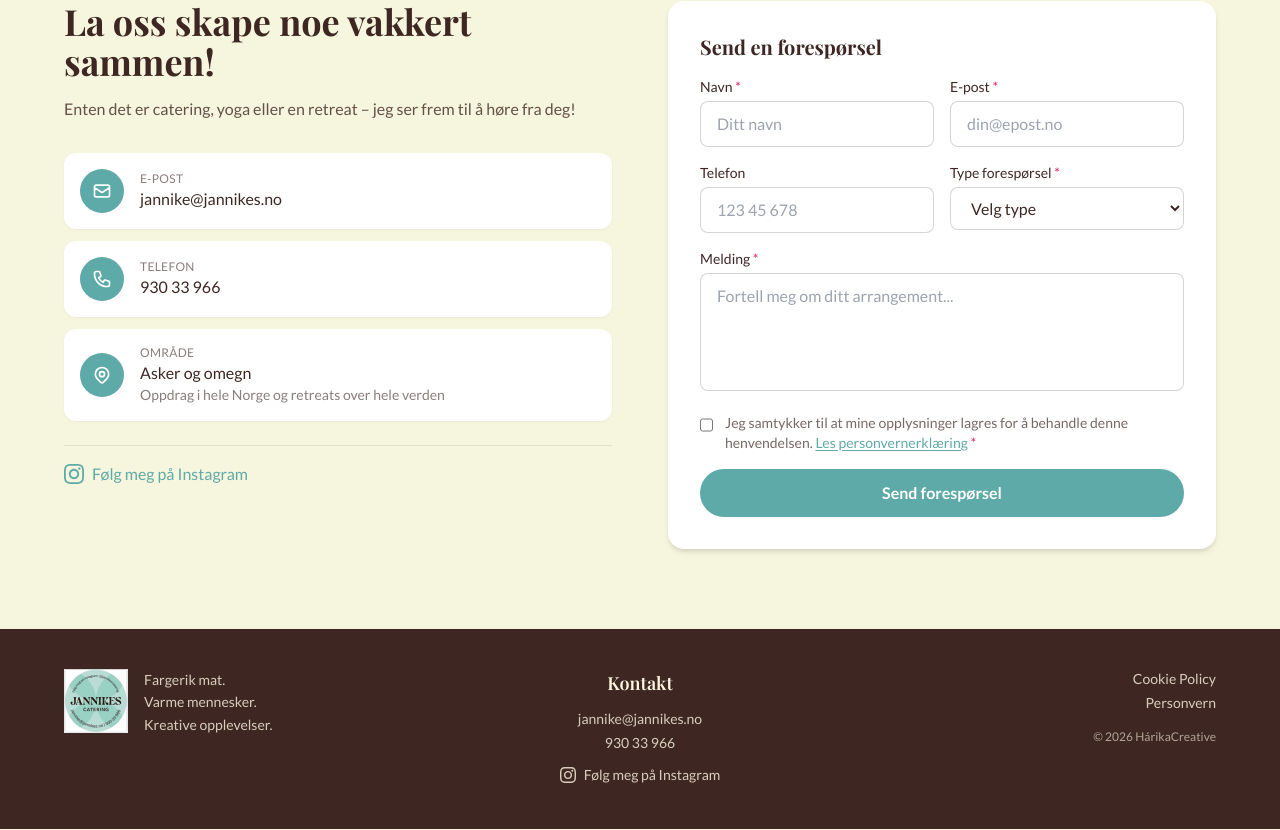
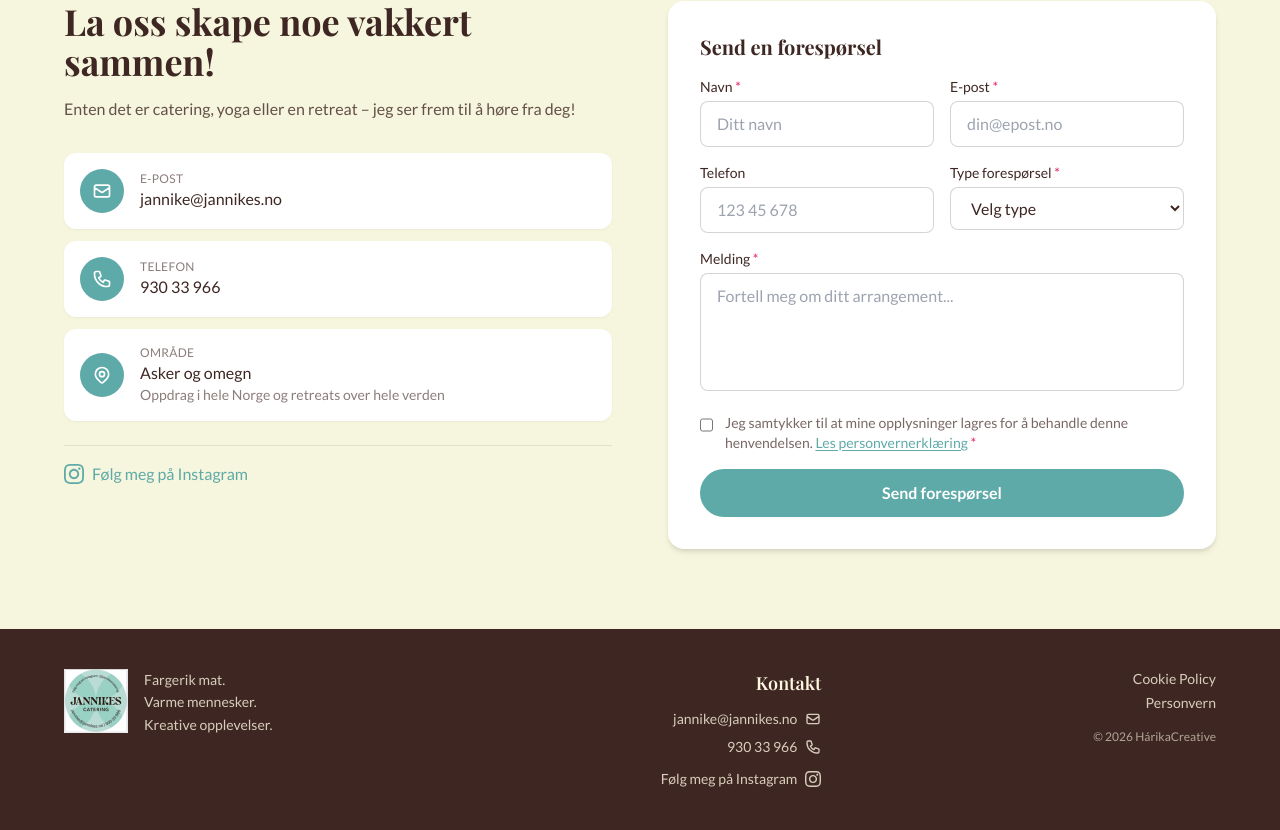
Before and after one commit to HarikaCreative/jannikes, a Next.js app: page / in a window 1280 px wide. Shown: the part 8702-9532 px from the top of the page. Built offline with nearby package versions, Linux system fonts and the light colour scheme.

Commit message:
Small edits in footer and removed sticky scta

```diff
--- a/app/page.tsx
+++ b/app/page.tsx
@@ -169,30 +169,32 @@
             </div>
 
             {/* Center - Contact & Social */}
-            <div className="text-center">
+            <div className="text-right">
               <h4 className="font-display font-semibold text-lg mb-3">Kontakt</h4>
-              <div className="space-y-1 text-cream/80 text-sm">
-                <p>
-                  <a href="mailto:jannike@jannikes.no" className="hover:text-mint transition-colors">
-                    jannike@jannikes.no
-                  </a>
-                </p>
-                <p>
-                  <a href="tel:+4793033966" className="hover:text-mint transition-colors">
-                    930 33 966
-                  </a>
-                </p>
+              <div className="space-y-2 text-cream/80 text-sm">
+                <a href="mailto:jannike@jannikes.no" className="flex items-center justify-end gap-2 hover:text-mint transition-colors">
+                  jannike@jannikes.no
+                  <svg className="w-4 h-4" fill="none" stroke="currentColor" viewBox="0 0 24 24">
+                    <path strokeLinecap="round" strokeLinejoin="round" strokeWidth={2} d="M3 8l7.89 5.26a2 2 0 002.22 0L21 8M5 19h14a2 2 0 002-2V7a2 2 0 00-2-2H5a2 2 0 00-2 2v10a2 2 0 002 2z"/>
+                  </svg>
+                </a>
+                <a href="tel:+4793033966" className="flex items-center justify-end gap-2 hover:text-mint transition-colors">
+                  930 33 966
+                  <svg className="w-4 h-4" fill="none" stroke="currentColor" viewBox="0 0 24 24">
+                    <path strokeLinecap="round" strokeLinejoin="round" strokeWidth={2} d="M3 5a2 2 0 012-2h3.28a1 1 0 01.948.684l1.498 4.493a1 1 0 01-.502 1.21l-2.257 1.13a11.042 11.042 0 005.516 5.516l1.13-2.257a1 1 0 011.21-.502l4.493 1.498a1 1 0 01.684.949V19a2 2 0 01-2 2h-1C9.716 21 3 14.284 3 6V5z"/>
+                  </svg>
+                </a>
               </div>
               <a
                 href="https://www.instagram.com/jannikescatering"
                 target="_blank"
                 rel="noopener noreferrer"
-                className="inline-flex items-center gap-2 mt-3 text-cream/80 hover:text-mint transition-colors text-sm"
+                className="inline-flex items-center justify-end gap-2 mt-3 text-cream/80 hover:text-mint transition-colors text-sm"
               >
+                Følg meg på Instagram
                 <svg className="w-4 h-4" fill="currentColor" viewBox="0 0 24 24" aria-hidden="true">
                   <path d="M12 2.163c3.204 0 3.584.012 4.85.07 3.252.148 4.771 1.691 4.919 4.919.058 1.265.069 1.645.069 4.849 0 3.205-.012 3.584-.069 4.849-.149 3.225-1.664 4.771-4.919 4.919-1.266.058-1.644.07-4.85.07-3.204 0-3.584-.012-4.849-.07-3.26-.149-4.771-1.699-4.919-4.92-.058-1.265-.07-1.644-.07-4.849 0-3.204.013-3.583.07-4.849.149-3.227 1.664-4.771 4.919-4.919 1.266-.057 1.645-.069 4.849-.069zm0-2.163c-3.259 0-3.667.014-4.947.072-4.358.2-6.78 2.618-6.98 6.98-.059 1.281-.073 1.689-.073 4.948 0 3.259.014 3.668.072 4.948.2 4.358 2.618 6.78 6.98 6.98 1.281.058 1.689.072 4.948.072 3.259 0 3.668-.014 4.948-.072 4.354-.2 6.782-2.618 6.979-6.98.059-1.28.073-1.689.073-4.948 0-3.259-.014-3.667-.072-4.947-.196-4.354-2.617-6.78-6.979-6.98-1.281-.059-1.69-.073-4.949-.073zm0 5.838c-3.403 0-6.162 2.759-6.162 6.162s2.759 6.163 6.162 6.163 6.162-2.759 6.162-6.163c0-3.403-2.759-6.162-6.162-6.162zm0 10.162c-2.209 0-4-1.79-4-4 0-2.209 1.791-4 4-4s4 1.791 4 4c0 2.21-1.791 4-4 4zm6.406-11.845c-.796 0-1.441.645-1.441 1.44s.645 1.44 1.441 1.44c.795 0 1.439-.645 1.439-1.44s-.644-1.44-1.439-1.44z"/>
                 </svg>
-                Følg meg på Instagram
               </a>
             </div>
 
--- a/components/CateringMenus.tsx
+++ b/components/CateringMenus.tsx
@@ -694,26 +694,6 @@
           </motion.div>
         )}
       </AnimatePresence>
-
-      {/* Sticky CTA Button - MOBILE ONLY */}
-      {isMobile && (
-        <motion.div
-          initial={{ y: 100, opacity: 0 }}
-          animate={{ y: 0, opacity: 1 }}
-          transition={{ duration: 0.3 }}
-          className="fixed bottom-6 right-6 z-40"
-        >
-          <button
-            onClick={onBooking}
-            className="px-8 py-4 bg-orange text-white font-bold rounded-full shadow-2xl hover:opacity-90 hover:scale-105 transition-all flex items-center gap-2"
-          >
-            Be om tilbud nå!
-            <svg className="w-5 h-5" fill="none" stroke="currentColor" viewBox="0 0 24 24">
-              <path strokeLinecap="round" strokeLinejoin="round" strokeWidth={2} d="M9 5l7 7-7 7" />
-            </svg>
-          </button>
-        </motion.div>
-      )}
     </>
   );
 }
```
